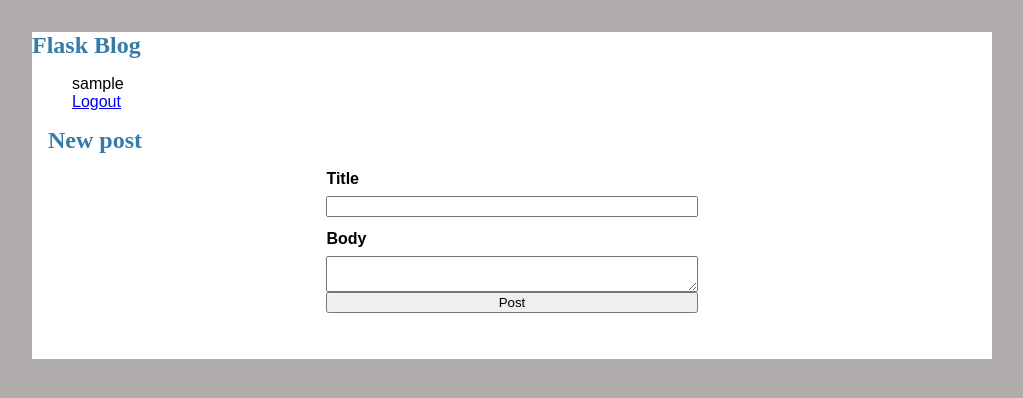
After one commit to JRoberto-NSantos/blog-flask, a Flask app: page /create in a window 1280 px wide. The commit adds this page. Shown: the top 398 px of the page, without its empty margins (128-1151 px from the left). Run offline with Flask 2, Linux system fonts and the light colour scheme; the visitor is signed in with stand-in values (Sample User, id 1); data comes from the database, SQL or seed files in the repository.

Commit message:
Versão final do blog Flask

```diff
--- a/app.py
+++ b/app.py
@@ -1,13 +1,15 @@
 from flask import Flask, render_template, redirect, url_for, request, flash
 from datetime import datetime
 from flask_sqlalchemy import SQLAlchemy
-from flask_login import LoginManager, UserMixin, current_user, logout_user, login_user
+from flask_login import LoginManager, UserMixin, current_user, logout_user, login_user, login_required
 from werkzeug.security import check_password_hash, generate_password_hash
 from sqlalchemy.exc import IntegrityError
+import os
 
 
 app = Flask("hello")
-app.config["SQLALCHEMY_DATABASE_URI"] = "sqlite:///app.db"
+db_url = os.environ.get("DATABASE_URL") or "sqlite:///app.db"
+app.config["SQLALCHEMY_DATABASE_URI"] = db_url.replace("postgres", "postgresql")
 app.config["SQLALCHEMY_TRACK_MODIFICATIONS"] = False
 app.config["SECRET_KEY"] = "brigadeiro"
 
@@ -31,7 +33,7 @@
     posts = db.relationship('Post', backref='author')
 
     def set_password(self, password):
-        self.paassword_hash = generate_password_hash(password)
+        self.password_hash = generate_password_hash(password)
 
 
     def check_password(self, password):
@@ -77,15 +79,29 @@
             username = request.form['username']
             password = request.form['password']
             user = User.query.filter_by(username=username).first()
-            if  user is None or not user.check_paassword(password):
+            if  user is None or not user.check_password(password):
                 flash("Incorrect Username or Password")
                 return redirect(url_for('login'))
             login_user(user)
             return redirect(url_for('index'))
-
         return render_template("login.html")
 
 @app.route("/logout")
 def logout():
     logout_user()
     return redirect(url_for('index'))
+
+@app.route("/create", methods=["GET", "POST"])
+@login_required
+def create():
+    if request.method == "POST":
+        title = request.form['title']
+        body = request.form['body']
+        try:
+            post = Post(title=title, body=body, author=current_user)
+            db.session.add(post)
+            db.session.commit()
+            return redirect(url_for('index'))
+        except IntegrityError:
+            flash("Error on create post, try again")
+    return render_template('create.html')
--- a/requirements.txt
+++ b/requirements.txt
@@ -3,7 +3,9 @@
 Flask-Login==0.6.2
 Flask-SQLAlchemy==2.5.1
 greenlet==1.1.2
+gunicorn==20.1.0
 itsdangerous==2.1.2
+psycopg2==2.9.3
 python-dotenv==0.20.0
 SQLAlchemy==1.4.39
 Werkzeug==2.1.2
--- a/static/style.css
+++ b/static/style.css
@@ -64,3 +64,8 @@
 .content input{
     margin-bottom: 1em;
 }
+
+ul{
+    text-decoration: none;
+    list-style-type: none;
+}
--- a/templates/base.html
+++ b/templates/base.html
@@ -7,10 +7,27 @@
     <title>Flask Blog - {% block title %}{% endblock %}</title>
 </head>
 <body>
-    <h1>Flask Blog</h1>
     <nav>
+        <h1>Flask Blog</h1>
+        <ul>
+            {% if current_user.is_authenticated %}
+                <li><span> {{ current_user.username }}</span></li>
+                <li><a href="{{ url_for('logout') }}">Logout</a></li>
+            {% else %}
+                <li><a href="{{ url_for('register')}}">Register</a></li>
+                <li><a href="{{ url_for('login') }}">Login</a></li>
+            {% endif %}
+        </ul>
     </nav>
     <section class="content">
+        <header>
+            {% block header %}
+
+            {% endblock %}
+        </header>
+        {% for message in get_flashed_messages() %}
+            <div class="flash">{{ message }}</div>
+        {% endfor %}
         {% block content %}
         {% endblock %}
     </section>
--- /dev/null
+++ b/templates/create.html
@@ -0,0 +1,17 @@
+{% extends "base.html" %}
+
+{% block title %}New post {% endblock %}
+
+{% block header %}
+    <h1>New post</h1>
+{% endblock %}
+
+{% block content %}
+    <form method="POST">
+        <label for="title">Title</label>
+        <input id="title" name="title" required value="{{ request.form['title'] }}">
+        <label for="body">Body</label>
+        <textarea id="body" name="body" {{ request.form['body'] }}></textarea>
+        <input type="submit" value="Post">
+    </form>
+{% endblock %}
```
Also changed, not shown: templates/login.html (+7 -0 lines), README.md (added), 1 other file.
